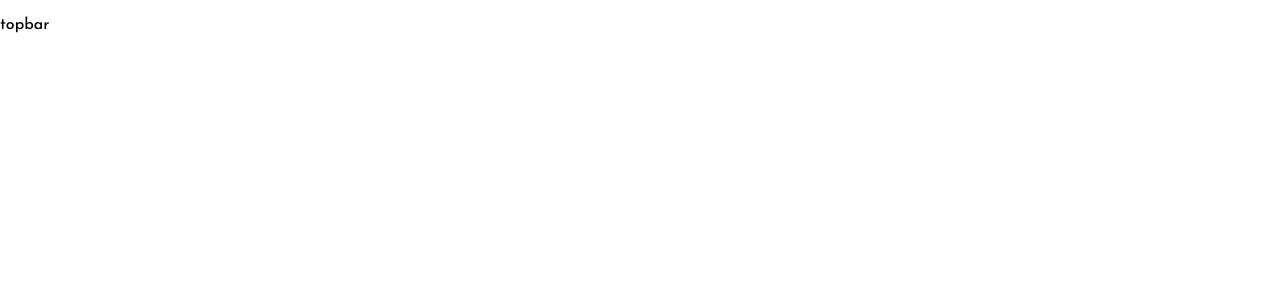
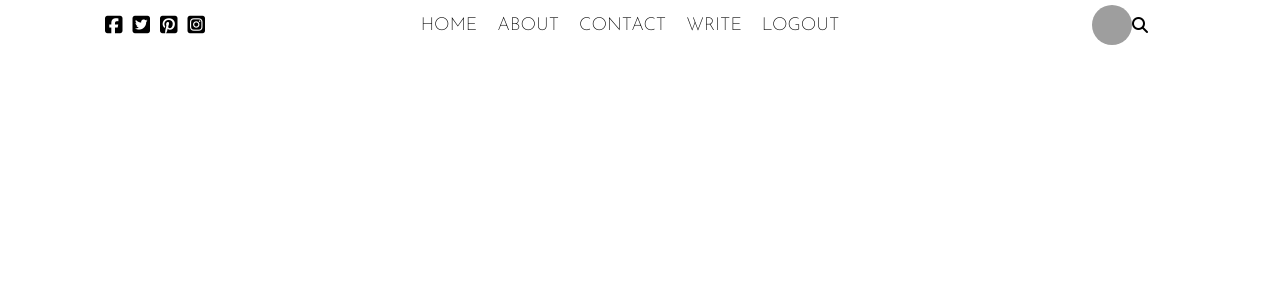
Before and after one commit to WebDevJasonCameron/LearningWebDev_REACT, a React (Create React App) app in the folder Youtube/react_node_js_blog_app/: page / in a window 1280 px wide. Shown: the top 300 px of the page. Built offline with nearby package versions, Linux system fonts and the light colour scheme; grey boxes are pictures that could not be loaded.

Commit message:
continue topbar looks

```diff
--- a/Youtube/react_node_js_blog_app/public/index.html
+++ b/Youtube/react_node_js_blog_app/public/index.html
@@ -10,6 +10,8 @@
     />
     <!-- FONTS -->
     <link href="https://fonts.googleapis.com/css2?family=Josefin+Sans:ital,wght@0,200;0,500;1,100&family=Lora:ital,wght@1,400;1,500&family=Varela&family=Varela+Round&display=swap" rel="stylesheet">
+    <!-- FONT AWESOME -->
+    <script src="https:/kit.fontawesome.com/f2796ec852.js" crossorigin="anonymous"></script>
     <!-- STYLE -->
     <style>
       *{margin: 0;}
--- a/Youtube/react_node_js_blog_app/src/topbar/TopBar.jsx
+++ b/Youtube/react_node_js_blog_app/src/topbar/TopBar.jsx
@@ -3,7 +3,27 @@ import './topbar.css'
 export default function topbar() {
   return (
     <div className='top'>
-      topbar
+      <div className="topLeft">
+        <i className="topIcon fa-brands fa-square-facebook"></i>
+        <i className="topIcon fa-brands fa-square-twitter"></i>
+        <i className="topIcon fa-brands fa-square-pinterest"></i>
+        <i className="topIcon fa-brands fa-square-instagram"></i>
+      </div>
+      <div className="topCenter">
+        <ul className="topList">
+          <li className="topListItem">HOME</li>
+          <li className="topListItem">ABOUT</li>
+          <li className="topListItem">CONTACT</li>
+          <li className="topListItem">WRITE</li>
+          <li className="topListItem">LOGOUT</li>
+        </ul>
+      </div>
+      <div className="topRight">
+        <img
+          className='topImage'
+          src="https://images.unsplash.com/photo-1566753323558-f4e0952af115?ixlib=rb-1.2.1&ixid=MnwxMjA3fDB8MHxwaG90by1wYWdlfHx8fGVufDB8fHx8&auto=format&fit=crop&w=2821&q=80" alt="randomImage"/>
+        <i className="topSearchIcon fa-solid fa-magnifying-glass"></i>
+      </div>
     </div>
   )
 }
--- a/Youtube/react_node_js_blog_app/src/topbar/topbar.css
+++ b/Youtube/react_node_js_blog_app/src/topbar/topbar.css
@@ -7,5 +7,44 @@
   display: flex;
   align-items: center;
   font-family: 'Josefin Sans', sans-serif;
+}
 
+.topLeft,.topRight{
+  flex: 3;
+  display: flex;
+  align-items: center;
+  justify-content: center;
 }
+
+.topCenter{
+  flex: 6;
+}
+
+.topIcon{
+  font-size: 20px;
+  margin-right: 10px;
+  columns: #444;
+  cursor: pointer;
+}
+
+.topImage{
+  width: 40px;
+  height: 40px;
+  border-radius: 50%;
+  object-fit: cover;
+}
+
+.topList{
+  display: flex;
+  justify-content: center;
+  margin: 0;
+  padding: 0;
+  list-style: none;
+}
+
+.topListItem{
+  margin-right: 20px;
+  font-size: 18px;
+  font-weight: 300;
+  cursor: pointer;
+}
```
